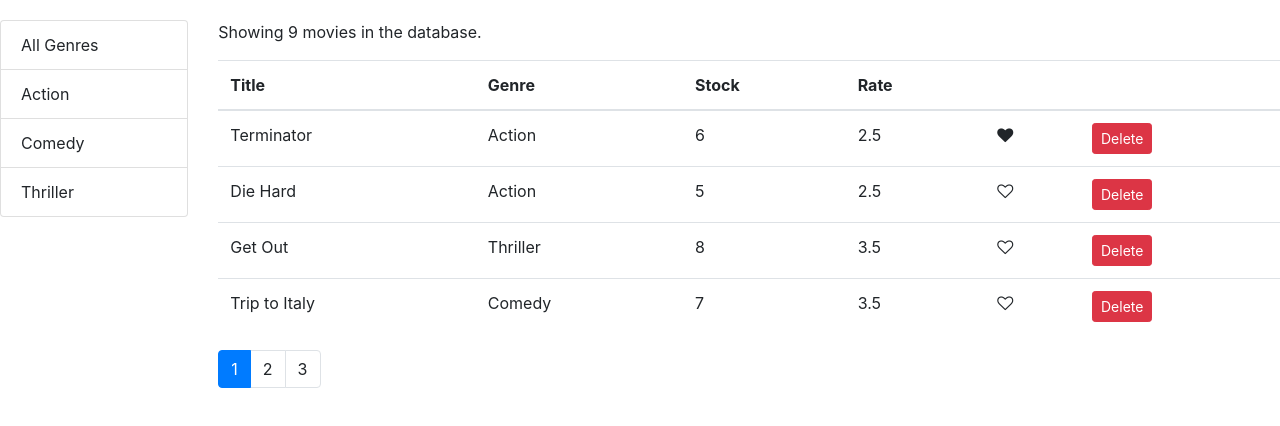
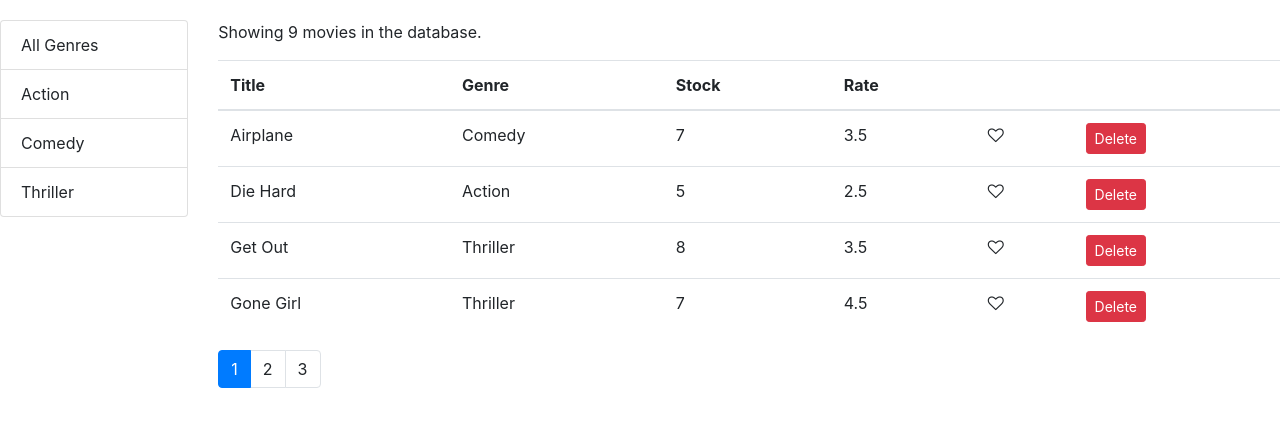
Before and after one commit to mjpolifka/react-tut, a React (Create React App) app in the folder vidly/: page / in a window 1280 px wide. Shown: the top 426 px of the page. Built offline with nearby package versions, Linux system fonts and the light colour scheme.

Commit message:
implemented sorting and reverse sorting; converted MoviesTable to a class component

```diff
--- a/vidly/src/components/movies.jsx
+++ b/vidly/src/components/movies.jsx
@@ -1,4 +1,5 @@
 import React, { Component } from 'react';
+import _ from 'lodash';
 
 import { getMovies } from '../services/fakeMovieService';
 import { getGenres } from '../services/fakeGenreService';
@@ -13,7 +14,8 @@ class Movies extends Component {
     movies: [],
     genres: [],
     pageSize: 4,
-    currentPage: 1
+    currentPage: 1,
+    sortColumn: {path: 'title', order: 'asc'}
   }
 
   componentDidMount() {
@@ -22,13 +24,14 @@ class Movies extends Component {
   }
 
   render() {
-    const { pageSize, currentPage, movies: allMovies, genres, selectedGenre } = this.state;
+    const { pageSize, currentPage, movies: allMovies, genres, selectedGenre, sortColumn } = this.state;
     const {length: count} = this.state.movies;
 
     if (count === 0) return <p>There are no movies in the database.</p>;
 
     const filtered = selectedGenre && selectedGenre._id ? allMovies.filter(m => m.genre._id === selectedGenre._id) : allMovies;
-    const movies = paginate(filtered, currentPage, pageSize);
+    const sorted = _.orderBy(filtered, [sortColumn.path], [sortColumn.order]);
+    const movies = paginate(sorted, currentPage, pageSize);
 
     return (
       <div className='row'>
@@ -68,7 +71,13 @@ class Movies extends Component {
   }
 
   handleSort = (path) => {
-    console.log(path);
+    const sortColumn = {...this.state.sortColumn}
+    if (sortColumn.path === path) sortColumn.order = (sortColumn.order === 'asc') ? 'desc': 'asc';
+    else {
+      sortColumn.path = path;
+      sortColumn.order = 'asc';
+    }
+    this.setState({sortColumn, currentPage: 1});
   }
 }
 
```
Also changed, not shown: vidly/src/components/moviesTable.jsx (+6 -2 lines).
